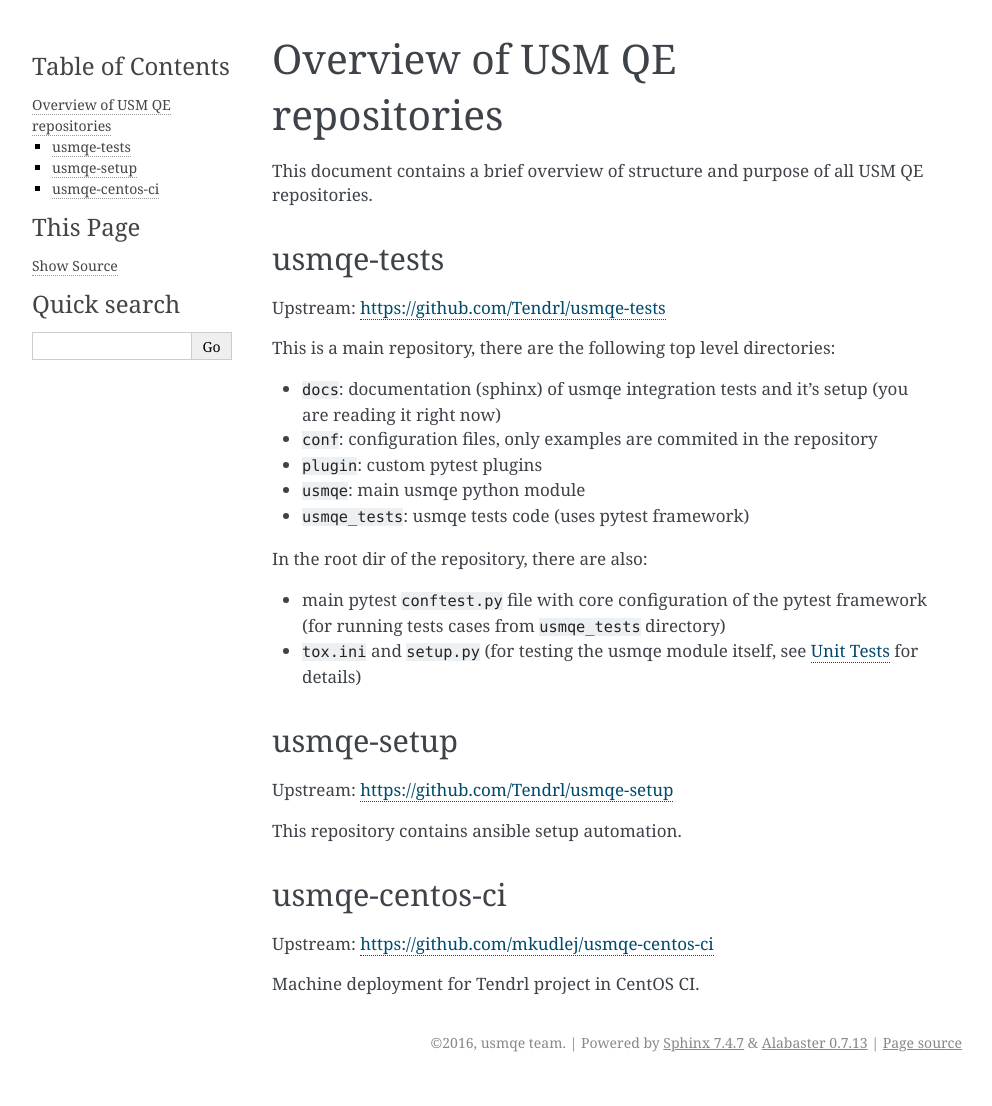
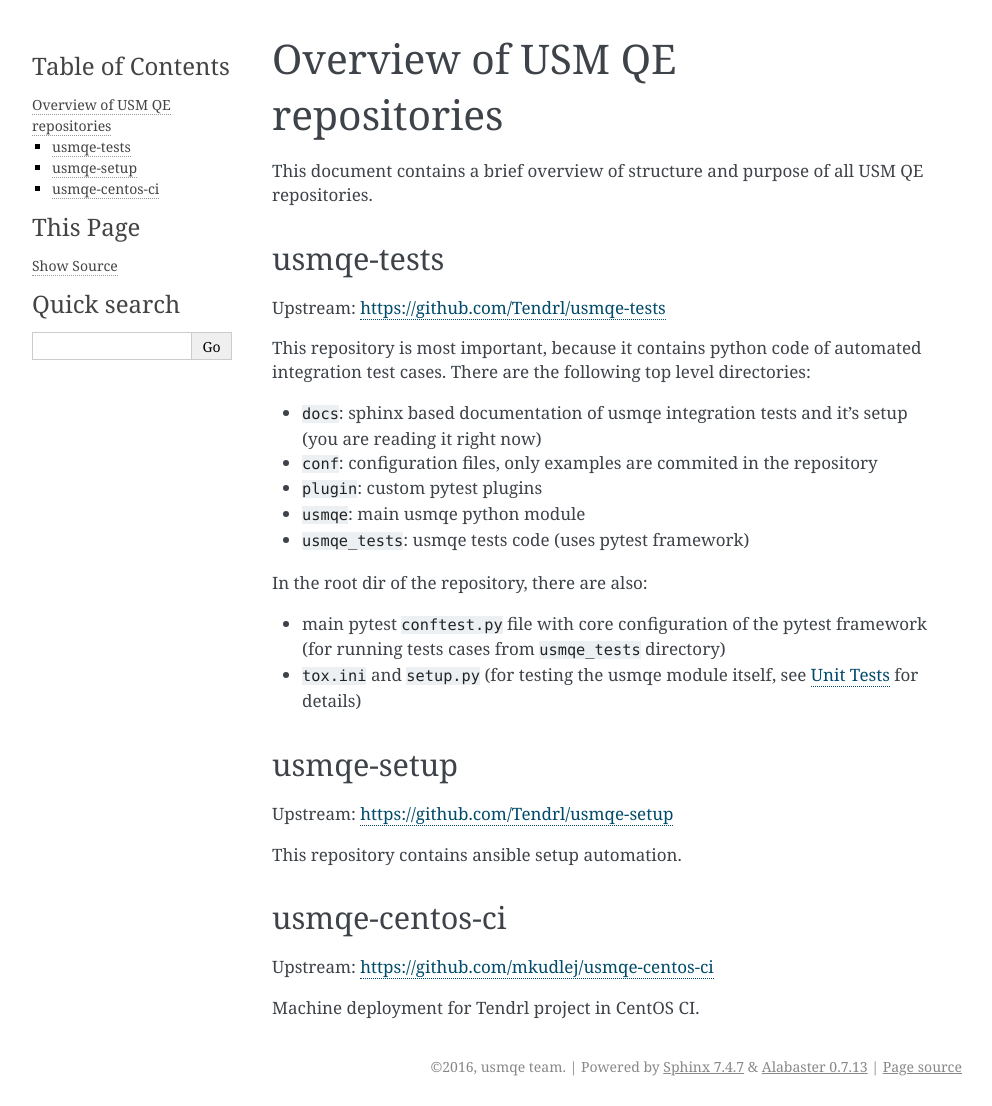
Before and after one commit to usmqe/usmqe-tests, a Sphinx documentation site: the page built from docs/repository_overview.rst, in a window 1280 px wide. Shown: the whole page, without its empty margins (148-1140 px from the left). Built offline with Sphinx 7.4.7, drawn with Linux system fonts in a browser that asks for light colours; before the commit the page ends 1082 px from its top, so only the background shows below that.

Commit message:
docs: update repo overview

```diff
--- a/docs/repository_overview.rst
+++ b/docs/repository_overview.rst
@@ -10,10 +10,11 @@ usmqe-tests
 
 Upstream: https://github.com/Tendrl/usmqe-tests
 
-This is a main repository, there are the following top level directories:
+This repository is most important, because it contains python code of automated
+integration test cases. There are the following top level directories:
 
-* ``docs``: documentation (sphinx) of usmqe integration tests and it's setup
-  (you are reading it right now)
+* ``docs``: sphinx based documentation of usmqe integration tests and it's
+  setup (you are reading it right now)
 * ``conf``: configuration files, only examples are commited in the repository
 * ``plugin``: custom pytest plugins
 * ``usmqe``: main usmqe python module
```
